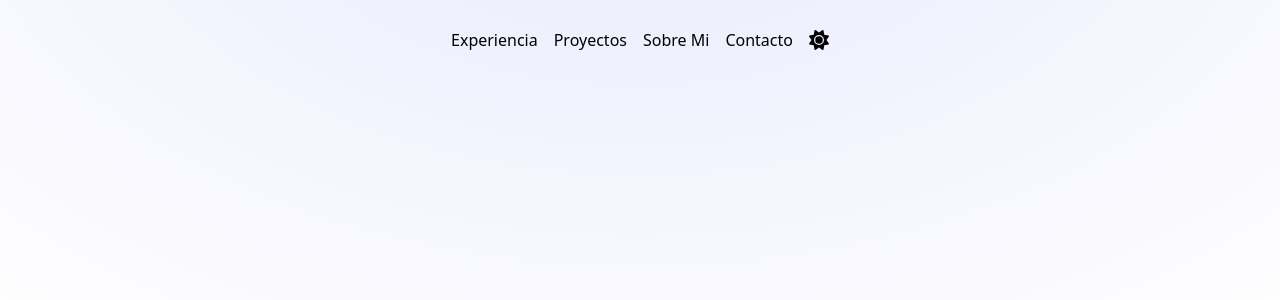
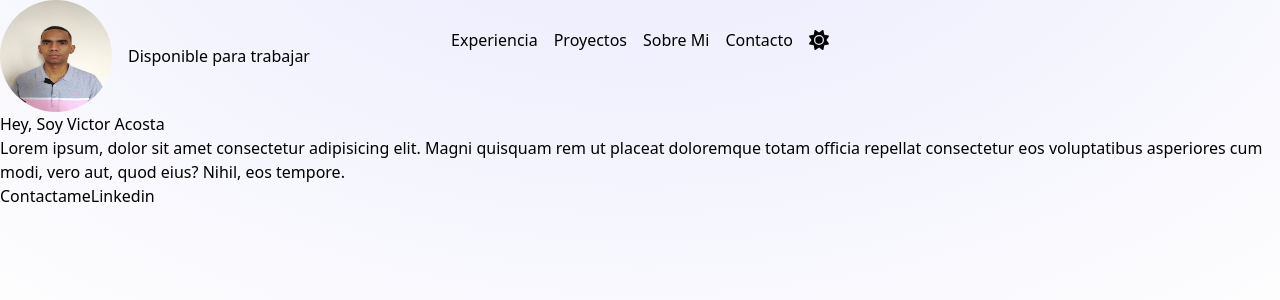
Before and after one commit to VictorAcosta96/portafolio, a React (Vite) app: page / in a window 1280 px wide. Shown: the top 300 px of the page. Built offline with nearby package versions, Linux system fonts and the light colour scheme.

Commit message:
first steep with the main header description

```diff
--- a/src/pages/Home.tsx
+++ b/src/pages/Home.tsx
@@ -1,10 +1,12 @@
 import { Header } from "../components/Header"
+import { MainHeader } from "../section/home/MainHeader"
 
 export const Home = () => {
   return (
     <div className="">
 
       < Header />
+      <MainHeader />
 
       {/*       <div className="h-screen bg-red-500">
 
--- /dev/null
+++ b/src/section/home/MainHeader.tsx
@@ -0,0 +1,20 @@
+import Profile from "../../assets/images/profile.jpg"
+
+export const MainHeader = () => {
+    return (
+      <article>
+        <section className="flex items-center gap-x-4">
+          <img className="rounded-full w-28 h-28" src={Profile} alt="profile image" />
+          <a href="">Disponible para trabajar</a>
+        </section>
+        <section>
+            <h2>Hey, Soy Victor Acosta</h2>
+            <p>Lorem ipsum, dolor sit amet consectetur adipisicing elit. Magni quisquam rem ut placeat doloremque totam officia repellat consectetur eos voluptatibus asperiores cum modi, vero aut, quod eius? Nihil, eos tempore.</p>
+        </section>
+        <section>
+            <a href="#">Contactame</a>
+            <a href="#">Linkedin</a>
+        </section>
+      </article>
+    )
+  }
```
Also changed, not shown: src/assets/images/profile.jpg (added).
